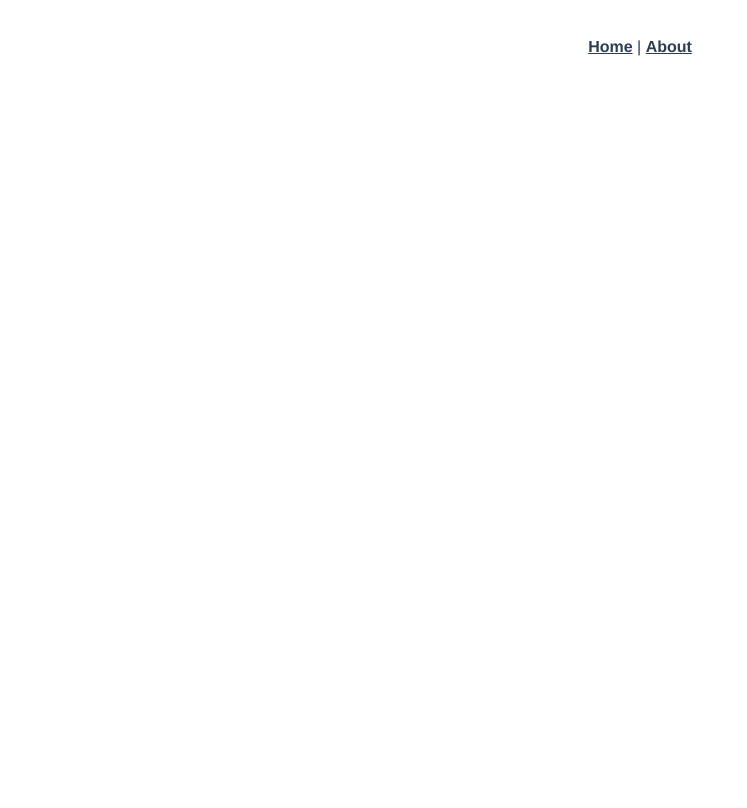
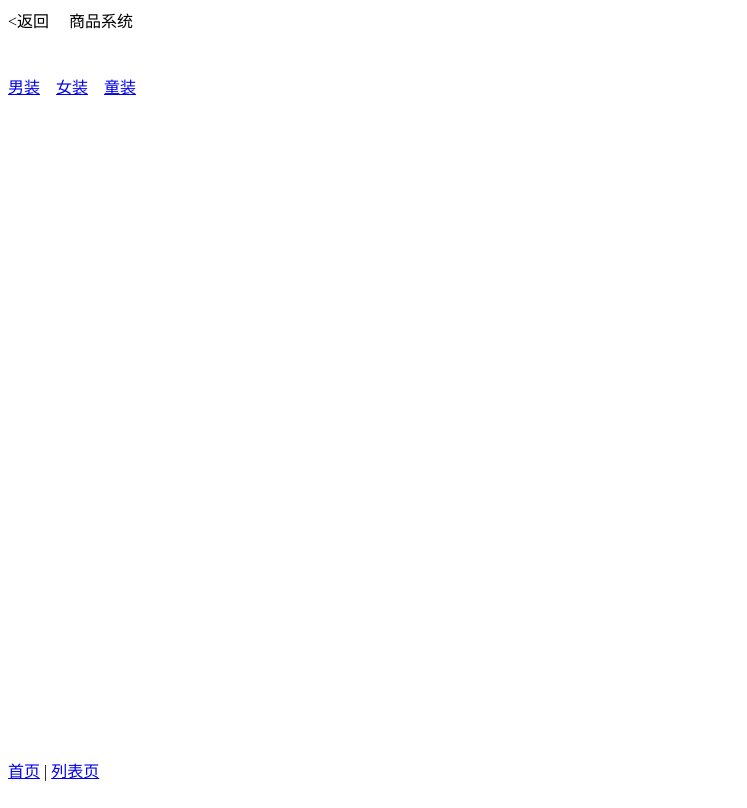
Before and after one commit to zw890907/router-demo, a Vue app: page /#/list in a window 1280 px wide. Shown: the whole page, without its empty margins (0-747 px from the left). Built offline with nearby package versions, Linux system fonts and the light colour scheme.

Commit message:
chore:构建代码

```diff
--- a/package.json
+++ b/package.json
@@ -9,6 +9,8 @@
   },
   "dependencies": {
     "core-js": "^2.6.5",
+    "node-sass": "^4.12.0",
+    "sass-loader": "^7.1.0",
     "vue": "^2.6.10",
     "vue-router": "^3.0.3"
   },
--- a/src/App.vue
+++ b/src/App.vue
@@ -1,31 +1,50 @@
 <template>
-  <div id="app">
-    <div id="nav">
-      <router-link to="/">Home</router-link> |
-      <router-link to="/about">About</router-link>
-    </div>
-    <router-view/>
+  <div class="shop-app">
+    <header>
+      <span @click="onGoHome">&lt;返回</span>&nbsp;&nbsp;&nbsp;&nbsp;
+      商品系统
+    </header>
+    <main>
+      <router-view></router-view>
+    </main>
+    <footer>
+      <!-- router-link to 属于声明式导航，跳转至目的组件 -->
+      <router-link to="/">首页</router-link> |
+      <router-link to="/list">列表页</router-link>
+    </footer>
   </div>
 </template>
 
-<style>
-#app {
-  font-family: 'Avenir', Helvetica, Arial, sans-serif;
-  -webkit-font-smoothing: antialiased;
-  -moz-osx-font-smoothing: grayscale;
-  text-align: center;
-  color: #2c3e50;
+<script>
+// 这里需要用到router，先将其引入
+import router from './router'
+export default {
+  methods: {
+    onGoHome () {
+      // router.push属于编程式导航，也是跳转至目的组件
+      router.push({ path: '/' })
+    }
+  }
 }
-#nav {
-  padding: 30px;
-}
+</script>
 
-#nav a {
-  font-weight: bold;
-  color: #2c3e50;
-}
-
-#nav a.router-link-exact-active {
-  color: #42b983;
+<style lang="scss">
+html,
+body {
+  height: 100%;
+  .shop-app {
+    height: 100%;
+    display: flex;
+    flex-direction: column;
+    header {
+      height: 50px;
+    }
+    main {
+      flex: 1;
+    }
+    footer {
+      height: 50px;
+    }
+  }
 }
 </style>
--- a/src/components/HelloWorld.vue
+++ /dev/null
@@ -1,58 +0,0 @@
-<template>
-  <div class="hello">
-    <h1>{{ msg }}</h1>
-    <p>
-      For a guide and recipes on how to configure / customize this project,<br>
-      check out the
-      <a href="https://cli.vuejs.org" target="_blank" rel="noopener">vue-cli documentation</a>.
-    </p>
-    <h3>Installed CLI Plugins</h3>
-    <ul>
-      <li><a href="https://github.com/vuejs/vue-cli/tree/dev/packages/%40vue/cli-plugin-babel" target="_blank" rel="noopener">babel</a></li>
-      <li><a href="https://github.com/vuejs/vue-cli/tree/dev/packages/%40vue/cli-plugin-eslint" target="_blank" rel="noopener">eslint</a></li>
-    </ul>
-    <h3>Essential Links</h3>
-    <ul>
-      <li><a href="https://vuejs.org" target="_blank" rel="noopener">Core Docs</a></li>
-      <li><a href="https://forum.vuejs.org" target="_blank" rel="noopener">Forum</a></li>
-      <li><a href="https://chat.vuejs.org" target="_blank" rel="noopener">Community Chat</a></li>
-      <li><a href="https://twitter.com/vuejs" target="_blank" rel="noopener">Twitter</a></li>
-      <li><a href="https://news.vuejs.org" target="_blank" rel="noopener">News</a></li>
-    </ul>
-    <h3>Ecosystem</h3>
-    <ul>
-      <li><a href="https://router.vuejs.org" target="_blank" rel="noopener">vue-router</a></li>
-      <li><a href="https://vuex.vuejs.org" target="_blank" rel="noopener">vuex</a></li>
-      <li><a href="https://github.com/vuejs/vue-devtools#vue-devtools" target="_blank" rel="noopener">vue-devtools</a></li>
-      <li><a href="https://vue-loader.vuejs.org" target="_blank" rel="noopener">vue-loader</a></li>
-      <li><a href="https://github.com/vuejs/awesome-vue" target="_blank" rel="noopener">awesome-vue</a></li>
-    </ul>
-  </div>
-</template>
-
-<script>
-export default {
-  name: 'HelloWorld',
-  props: {
-    msg: String
-  }
-}
-</script>
-
-<!-- Add "scoped" attribute to limit CSS to this component only -->
-<style scoped>
-h3 {
-  margin: 40px 0 0;
-}
-ul {
-  list-style-type: none;
-  padding: 0;
-}
-li {
-  display: inline-block;
-  margin: 0 10px;
-}
-a {
-  color: #42b983;
-}
-</style>
--- /dev/null
+++ b/src/components/Test.vue
@@ -0,0 +1,15 @@
+<template>
+    <div>
+        这里是测试
+    </div>
+</template>
+
+<script>
+export default {
+
+}
+</script>
+
+<style>
+
+</style>
--- a/src/router.js
+++ b/src/router.js
@@ -1,6 +1,9 @@
 import Vue from 'vue'
 import Router from 'vue-router'
-import Home from './views/Home.vue'
+import Home from './views/Home'
+import List from './views/List'
+import Category from './views/Category'
+import Test from './components/Test'
 
 Vue.use(Router)
 
@@ -12,12 +15,19 @@ export default new Router({
       component: Home
     },
     {
-      path: '/about',
-      name: 'about',
-      // route level code-splitting
-      // this generates a separate chunk (about.[hash].js) for this route
-      // which is lazy-loaded when the route is visited.
-      component: () => import(/* webpackChunkName: "about" */ './views/About.vue')
+      path: '/list',
+      name: 'list',
+      component: List,
+      children: [
+        {
+          path: ':cateName',
+          name: 'category',
+          components: {
+            default: Category,
+            a: Test
+          }
+        }
+      ]
     }
   ]
 })
--- a/src/views/About.vue
+++ /dev/null
@@ -1,5 +0,0 @@
-<template>
-  <div class="about">
-    <h1>This is an about page</h1>
-  </div>
-</template>
--- /dev/null
+++ b/src/views/Category.vue
@@ -0,0 +1,15 @@
+<template>
+    <div>
+        {{$route.params.cateName}}的列表页
+    </div>
+</template>
+
+<script>
+export default {
+
+}
+</script>
+
+<style>
+
+</style>
--- a/src/views/Home.vue
+++ b/src/views/Home.vue
@@ -1,18 +1,15 @@
 <template>
-  <div class="home">
-    <img alt="Vue logo" src="../assets/logo.png">
-    <HelloWorld msg="Welcome to Your Vue.js App"/>
+  <div>
+    这里是主页内容
   </div>
 </template>
 
 <script>
-// @ is an alias to /src
-import HelloWorld from '@/components/HelloWorld.vue'
 
 export default {
-  name: 'home',
+
   components: {
-    HelloWorld
+
   }
 }
 </script>
--- /dev/null
+++ b/src/views/List.vue
@@ -0,0 +1,21 @@
+<template>
+    <div>
+        <p>
+            <router-link to="/list/man">男装</router-link>&nbsp;&nbsp;&nbsp;
+            <router-link to="/list/woman">女装</router-link>&nbsp;&nbsp;&nbsp;
+            <router-link :to="{name: 'category', params: {cateName: 'kid'}}">童装</router-link>
+        </p>
+        <router-view></router-view>
+        <router-view name="a"></router-view>
+    </div>
+</template>
+
+<script>
+export default {
+
+}
+</script>
+
+<style>
+
+</style>
```
Also changed, not shown: 2 other files (tests, documents, lock files or other folders).
